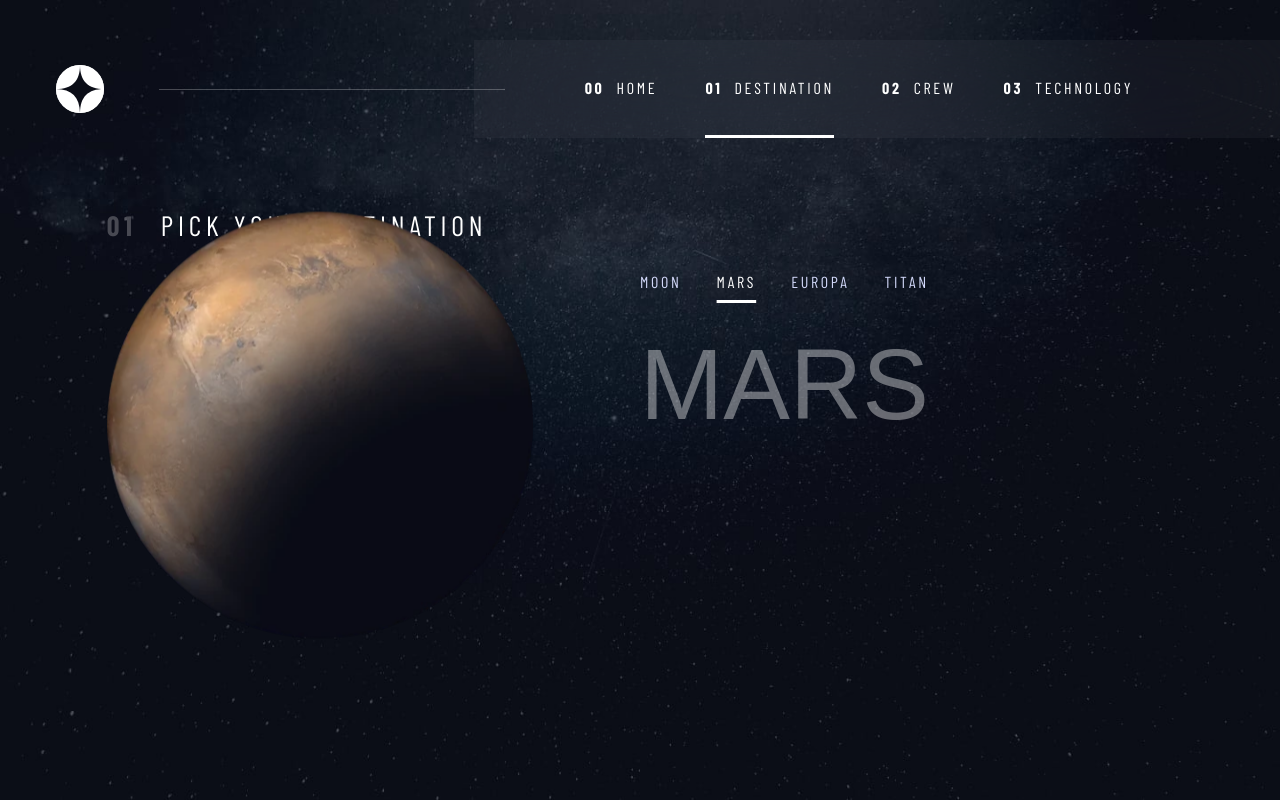
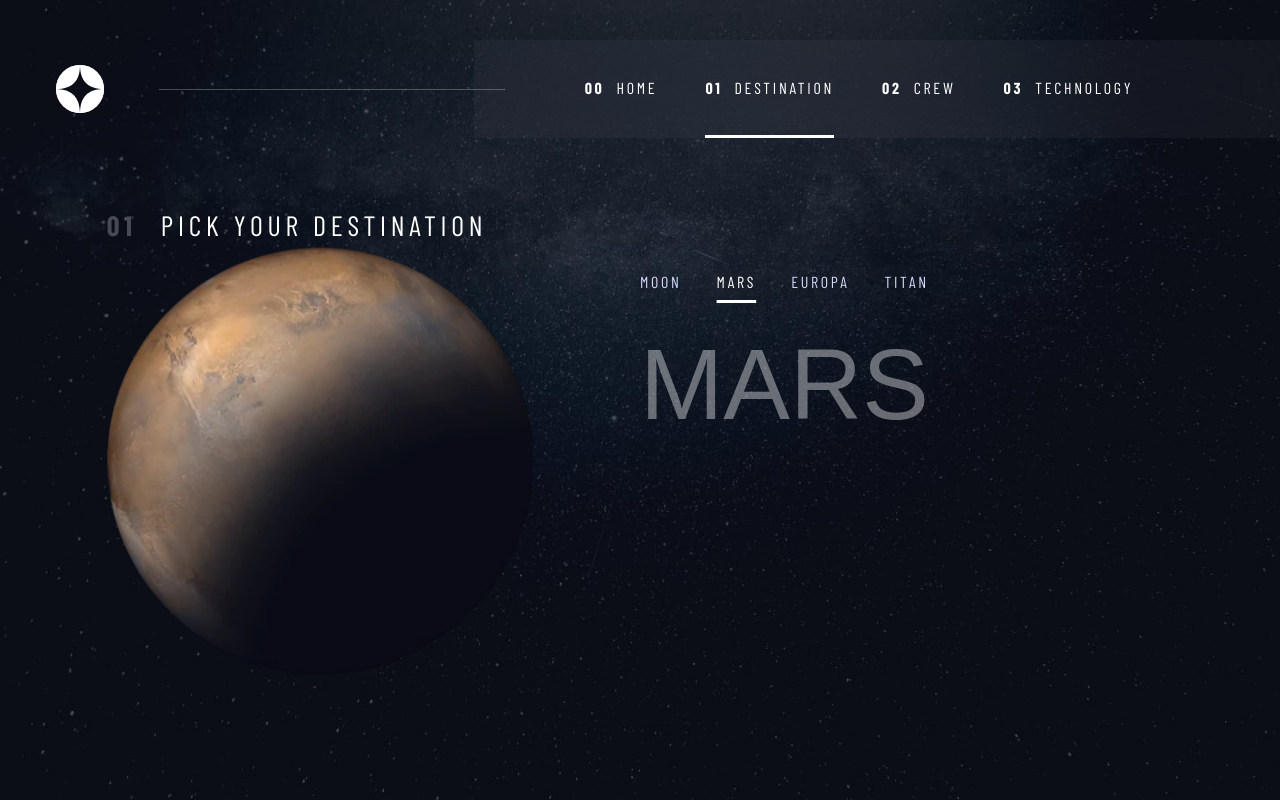
Before and after one commit to aleksandr-efimenko/space-tourism, a Next.js app: page /destination in a window 1280 px wide. Built offline with nearby package versions, Linux system fonts and the light colour scheme; a web font is replaced by a local one.

Commit message:
fix padding bottom for large screen

```diff
--- a/src/pages/destination.tsx
+++ b/src/pages/destination.tsx
@@ -22,7 +22,7 @@ export default function Destination() {
         className='w-full text-center
           py-[5.5rem] px-6
           md:py-28 md:px-0
-          lg:pt-52 lg:page-container lg:grid lg:min-h-screen '
+          lg:pt-52 lg:pb-2 lg:page-container lg:grid lg:min-h-screen '
       >
         <div
           className='flex flex-col
```
